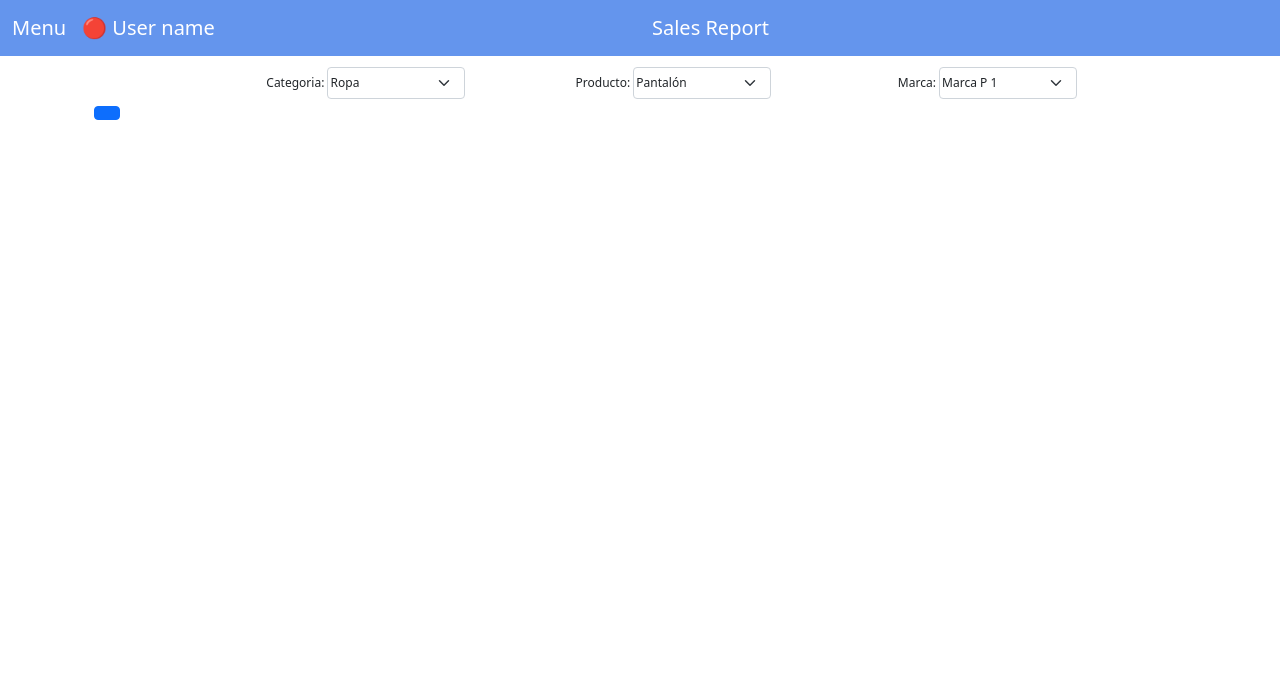
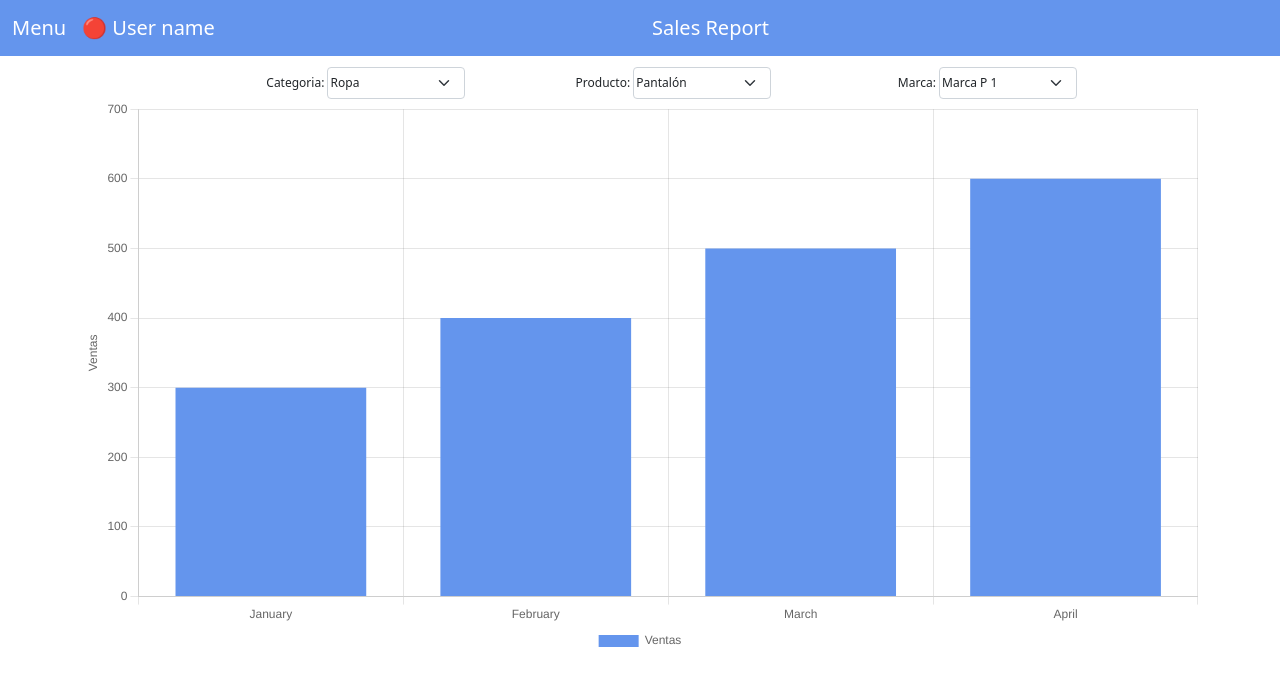
Before and after one commit to nravesz/agile-solutions-front, a React (Create React App) app: page / in a window 1280 px wide. Shown: the top 686 px of the page. Built offline with nearby package versions, Linux system fonts and the light colour scheme; the HTML template or start-up script is replaced by a standard one.

Commit message:
Now the graph works in sync with the graph optinos

```diff
--- a/src/components/Graph.jsx
+++ b/src/components/Graph.jsx
@@ -39,19 +39,22 @@ ChartJS.register(
 
   const labels = ['January', 'February', 'March', 'April'];
 
-  export const data = {
+  const Graph = ({sales}) => {
+    const data = {
       labels,
       datasets: [
         {
           label: 'Ventas',
-        data: [10,100,50,15],
+          // data: [10,100,50,15],
+          data: sales,
           backgroundColor: 'cornflowerblue',
         }
       ]
     };
 
-  export function Graph() {
-    return <Bar options={options} data={data} />;
+    return(
+      <Bar options={options} data={data} />
+    );
   }
 
 export default Graph;
--- a/src/components/GraphController.jsx
+++ b/src/components/GraphController.jsx
@@ -1,36 +1,65 @@
-import React, { useState } from "react";
+import React, { useEffect, useState } from "react";
 import { Container } from "react-bootstrap";
 import GraphOptions from "./GraphOptions";
+import Graph from "./Graph";
 
 const GraphController = () => {
     const data = {
         "Ropa": {
             "Pantalón": {
-                "Marca P 1": [100, 80, 30, 50],
-                "Marca P 2": [90, 70, 20, 40]
+                "Marca P 1": [300, 400, 500, 600],
+                "Marca P 2": [200, 300, 400, 500]
             },
             "Remera": {
-                "Marca R 1": [90, 20, 20, 30],
-                "Marca R 2": [80, 10, 10, 20]
+                "Marca R 1": [100, 500, 700, 200],
+                "Marca R 2": [0, 400, 600, 100]
             }
         },
         "Comida": {
             "Cereales": {
-                "Marca C 1": [50, 40, 60, 50],
-                "Marca C 2": [40, 30, 50, 40]
+                "Marca C 1": [200, 100, 600, 100],
+                "Marca C 2": [100, 0, 500, 0]
             },
             "Frutas": {
-                "Marca F 1": [80, 50, 60, 100],
-                "Marca F 2": [70, 40, 50, 90]
+                "Marca F 1": [500, 400, 300, 200],
+                "Marca F 2": [400, 300, 200, 0]
             }
         }
     }
+
+    let _category = Object.keys(data)[0];
+    let _product = Object.keys(data[_category])[0];
+    let _brand = Object.keys(data[_category][_product])[0];
+
+    const [category, setCategory] = useState(_category);
+    const [product, setProduct] = useState(_product);
+    const [brand, setBrand] = useState(_brand);
+
+    const [categoryList, setCategoryList] = useState(Object.keys(data));
+    const [productList, setProductList] = useState(Object.keys(data[_category]));
+    const [brandList, setBrandList] = useState(Object.keys(data[_category][_product]));
+
+    const [sales, setSales] = useState(data[_category][_product][_brand]);
+
+    useEffect(() => {
+        setSales(data[category][product][brand]);
+    }, [brand]);
 
     return (
         <Container>
             <GraphOptions
                 data={data}
+                category={category} setCategory={setCategory}
+                product={product} setProduct={setProduct}
+                brand={brand} setBrand={setBrand}
+                categoryList={categoryList} setCategoryList={setCategoryList}
+                productList={productList} setProductList={setProductList}
+                brandList={brandList} setBrandList={setBrandList}
             />
+
+        <Graph
+            sales={sales}
+        />
         </Container>
     );
 }
--- a/src/components/GraphOptions.jsx
+++ b/src/components/GraphOptions.jsx
@@ -1,21 +1,14 @@
-import React, { useEffect, useState } from "react";
-import { Container, Stack, Button } from "react-bootstrap";
+import React, { useEffect } from "react";
+import { Container, Stack } from "react-bootstrap";
 import Option from "./Option";
 import "./GraphOptions.css";
 
-const GraphOptions = ({data}) => {
-
-    let _category = Object.keys(data)[0];
-    let _product = Object.keys(data[_category])[0];
-    let _brand = Object.keys(data[_category][_product])[0];
-
-    const [category, setCategory] = useState(_category);
-    const [product, setProduct] = useState(_product);
-    const [brand, setBrand] = useState(_brand);
-
-    const [categoryList, setCategoryList] = useState(Object.keys(data));
-    const [productList, setProductList] = useState(Object.keys(data[_category]));
-    const [brandList, setBrandList] = useState(Object.keys(data[_category][_product]));
+const GraphOptions = ({
+    data,
+    category, setCategory, categoryList, setCategoryList,
+    product, setProduct, productList, setProductList,
+    brand,  setBrand, brandList, setBrandList
+    }) => {
 
     useEffect(() => {
         setProduct(Object.keys(data[category])[0]);
@@ -56,9 +49,6 @@ const GraphOptions = ({data}) => {
                     setSelected={setBrand}
                 />
             </Stack>
-            <Button
-                onClick = {() => console.log(category, product, Object.keys(data[category][product]))}
-            />
         </Container>
     );
 }
```
Lines whose indentation alone changed are shown as unchanged.
